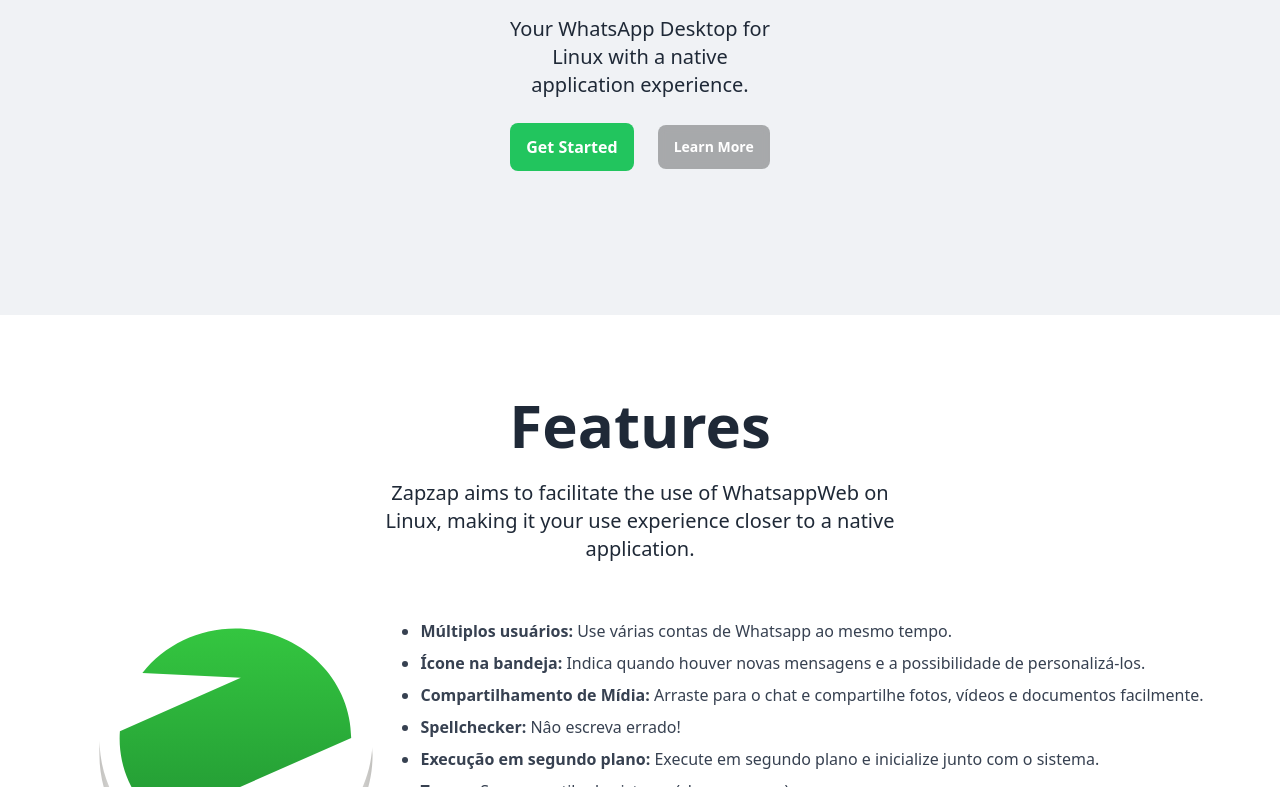
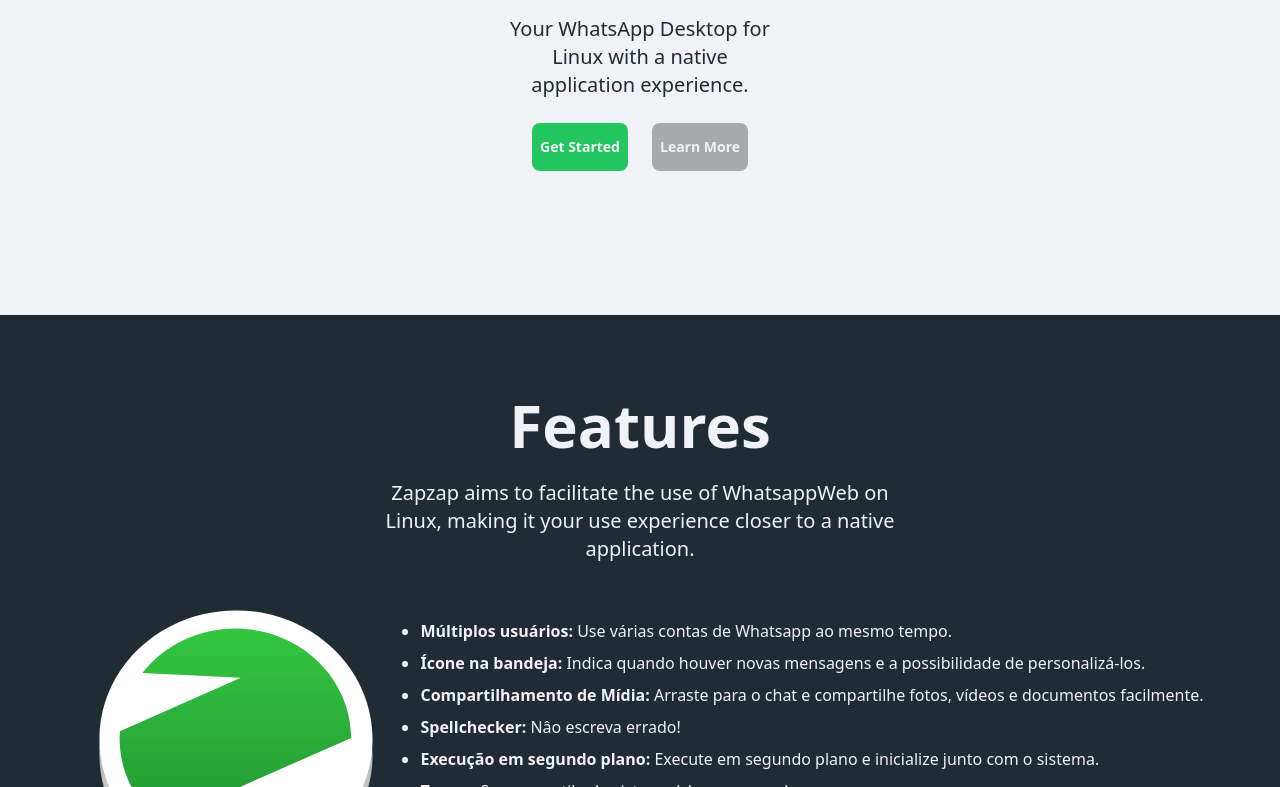
Before and after one commit to zapzap-linux/zapzap-linux.github.io, a React (Vite) app: page / in a window 1280 px wide. Shown: the part 393-1180 px from the top of the page. Built offline with nearby package versions, Linux system fonts and the light colour scheme.

Commit message:
:lipstick: feat: Visual Improvement

```diff
--- a/src/partials/features.tsx
+++ b/src/partials/features.tsx
@@ -2,17 +2,17 @@
 
 function Features() {
     return (<div id="features"
-        className=" min-h-fit flex flex-col items-center justify-center px-4">
+        className="bg-dark dark:bg-light min-h-fit flex flex-col items-center justify-center px-4">
         <div className="w-screen md:w-2/3 flex flex-col items-center justify-center gap-6 p-20 rounded-lg">
-            <h1 className="text-4xl lg:text-6xl text-gray-800 font-extrabold">Features</h1>
-            <p className="text-base lg:text-xl text-gray-800 text-center lg:w-4/5">
+            <h1 className="text-4xl lg:text-6xl text-light dark:text-dark font-extrabold">Features</h1>
+            <p className="text-base lg:text-xl text-light dark:text-dark text-center lg:w-4/5">
                 Zapzap aims to facilitate the use of WhatsappWeb on Linux, making it your use experience closer to a native application.
             </p>
 
             <div className='flex flex-row w-screen justify-center items-center px-4'>
                 <img src={zapiIcon} className="w-80 p-2 hidden lg:flex" alt="Logo" />
                 <div>
-                    <ul className="list-disc pl-6 text-gray-700">
+                    <ul className="list-disc pl-6 text-light dark:text-dark">
                         <li className="mb-2"><b>Múltiplos usuários:</b> Use várias contas de Whatsapp ao mesmo tempo.</li>
                         <li className="mb-2"><b>Ícone na bandeja:</b> Indica quando houver novas mensagens e a possibilidade de personalizá-los.</li>
                         <li className="mb-2"><b>Compartilhamento de Mídia:</b> Arraste para o chat e compartilhe fotos, vídeos e documentos facilmente.</li>
--- a/src/partials/home.tsx
+++ b/src/partials/home.tsx
@@ -4,20 +4,20 @@
 
     return (
         <div id="home"
-            className="bg-light dark:bg-gray-800 min-h-fit flex flex-col items-center justify-center py-16 px-4">
+            className="bg-light dark:bg-dark min-h-fit flex flex-col items-center justify-center py-16 px-4">
             <div className="w-screen md:w-2/3 flex flex-col items-center justify-center gap-6 p-20 rounded-lg">
 
                 <img src={laptop} className="w-64" alt="Laptop logo" />
-                <h1 className="text-4xl lg:text-6xl text-gray-800 dark:text-white font-extrabold">ZapZap</h1>
-                <p className="text-base lg:text-xl text-gray-800 dark:text-white text-center lg:w-2/5">
+                <h1 className="text-4xl lg:text-6xl text-dark dark:text-white font-extrabold">ZapZap</h1>
+                <p className="text-base lg:text-xl text-dark dark:text-white text-center lg:w-2/5">
                     Your WhatsApp Desktop for Linux with a native application experience.
                 </p>
 
                 <div className='flex flex-row w-screen gap-x-6 justify-center items-center'>
-                    <button className="bg-green-500 hover:bg-green-600 text-white font-semibold text-md py-3 px-4 rounded-lg">
+                    <button className="bg-green-500 hover:bg-green-600 text-light text-md lg:text-sm font-semibold rounded-lg h-12 w-24">
                         <a href="/#download">Get Started</a>
                     </button>
-                    <button className='backdrop-blur-sm bg-black/30 text-white font-semibold text-md lg:text-sm py-3 px-4 rounded-lg hover:bg-black/50'>
+                    <button className='bg-black/30 hover:bg-black/50 text-light text-md lg:text-sm font-semibold rounded-lg h-12 w-24'>
                         <a href="/#features">Learn More</a>
                     </button>
                 </div>
```
